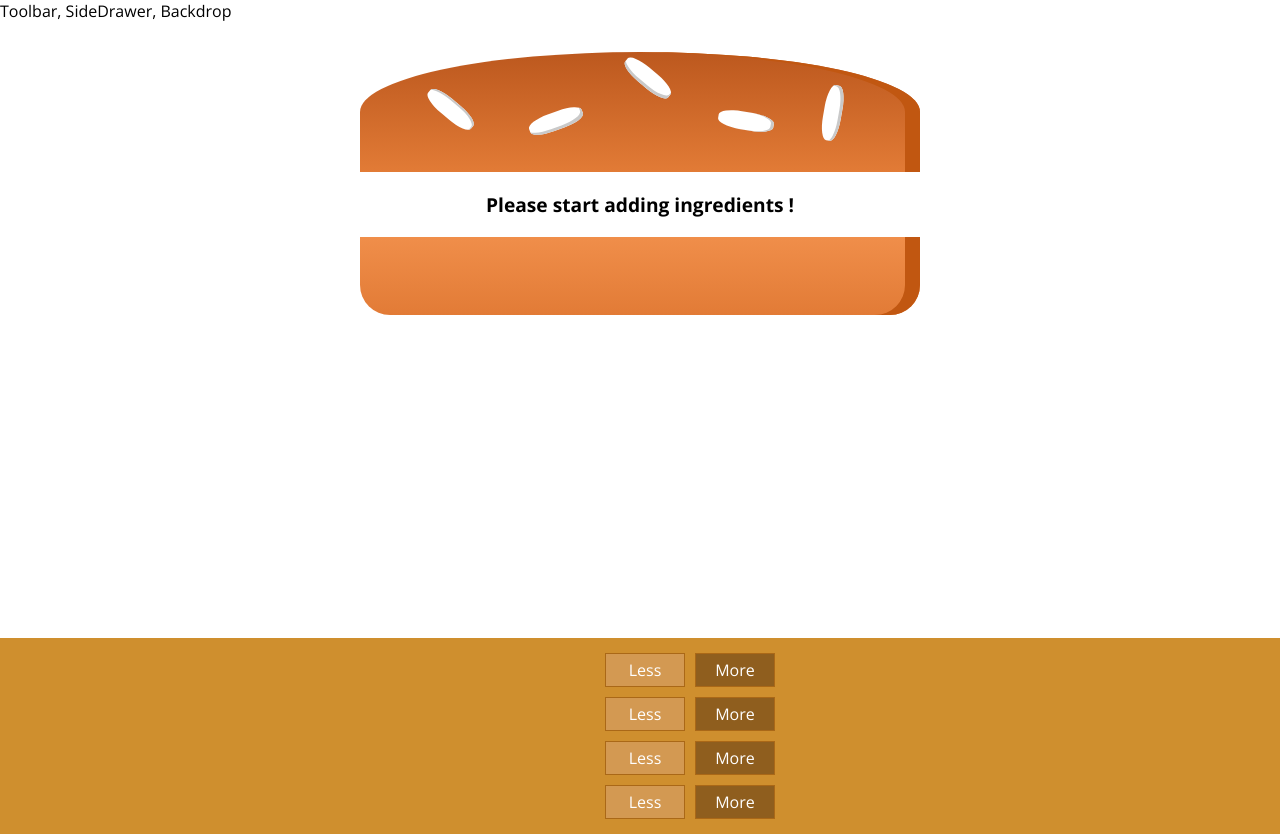
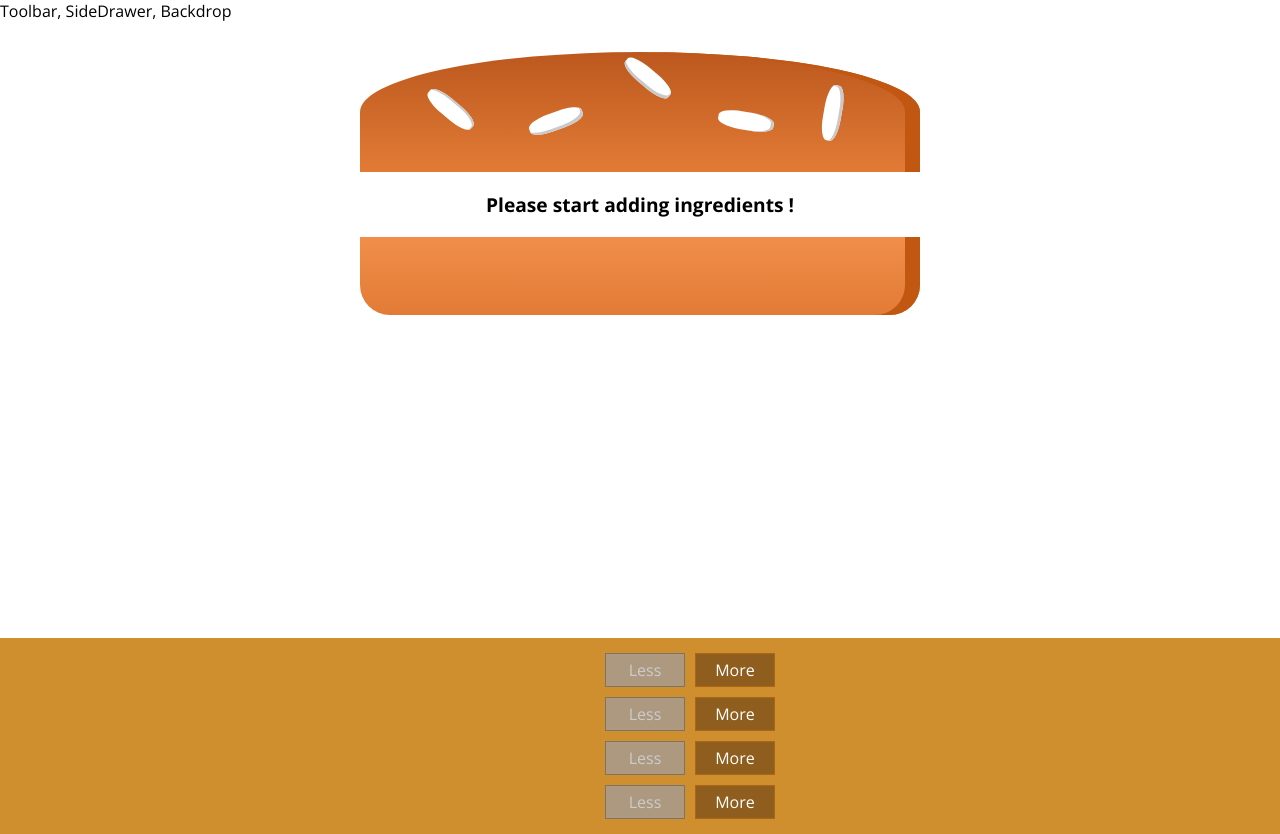
Before and after one commit to aminhl/Burger_React, a React app: page / in a window 1280 px wide. Built offline with nearby package versions, Linux system fonts and the light colour scheme.

Commit message:
remove_ingredients_safely

```diff
--- a/src/components/Burger/BuildControls/BuildControl/BuildControl.js
+++ b/src/components/Burger/BuildControls/BuildControl/BuildControl.js
@@ -4,7 +4,13 @@ import classes from "./BuildControl.css";
 const buildControl = (props) => (
   <div className={classes.BuildControl}>
     <div className={classes.Label}>{props.label}</div>
-    <button className={classes.Less}>Less</button>
+    <button
+      className={classes.Less}
+      onClick={props.removed}
+      disabled={props.disabled}
+    >
+      Less
+    </button>
     <button className={classes.More} onClick={props.added}>
       More
     </button>
--- a/src/components/Burger/BuildControls/BuildControls.js
+++ b/src/components/Burger/BuildControls/BuildControls.js
@@ -16,6 +16,8 @@ const buildControls = (props) => (
         key={ctrl.label}
         type={ctrl.type}
         added={() => props.ingredientsAdded(ctrl.type)}
+        removed={() => props.ingredientsRemoved(ctrl.type)}
+        disabled={props.disabled[ctrl.type]}
       />
     ))}
   </div>
--- a/src/containers/BurgerBuilder/BurgerBuilder.js
+++ b/src/containers/BurgerBuilder/BurgerBuilder.js
@@ -18,7 +18,7 @@ class BurgerBuilder extends Component {
       cheese: 0,
       meat: 0,
     },
-    totalPirce: 4,
+    totalPrice: 4,
   };
 
   addIngredientHandler = (type) => {
@@ -32,18 +32,43 @@ class BurgerBuilder extends Component {
     const oldPrice = this.state.totalPirce;
     const newPrice = oldPrice + priceAddition;
     this.setState({
-      totalPirce: newPrice,
+      totalPrice: newPrice,
       ingredients: updatedIngredients,
     });
   };
 
-  removeIngredientHandler = (type) => {};
+  removeIngredientHandler = (type) => {
+    const oldCount = this.state.ingredients[type];
+    if (oldCount <= 0) return;
+    const updatedCounted = oldCount - 1;
+    const updatedIngredients = {
+      ...this.state.ingredients,
+    };
+    updatedIngredients[type] = updatedCounted;
+    const priceDeduction = INGREDIENTS_PRICES[type];
+    const oldPrice = this.state.totalPirce;
+    const newPrice = oldPrice - priceDeduction;
+    this.setState({
+      totalPrice: newPrice,
+      ingredients: updatedIngredients,
+    });
+  };
 
   render() {
+    const disabledInfo = {
+      ...this.state.ingredients,
+    };
+    for (let key in disabledInfo) {
+      disabledInfo[key] = disabledInfo[key] <= 0;
+    }
     return (
       <Aux>
         <Burger ingredients={this.state.ingredients} />
-        <BuildControls ingredientsAdded={this.addIngredientHandler} />
+        <BuildControls
+          ingredientsAdded={this.addIngredientHandler}
+          ingredientsRemoved={this.removeIngredientHandler}
+          disabled={disabledInfo}
+        />
       </Aux>
     );
   }
```
